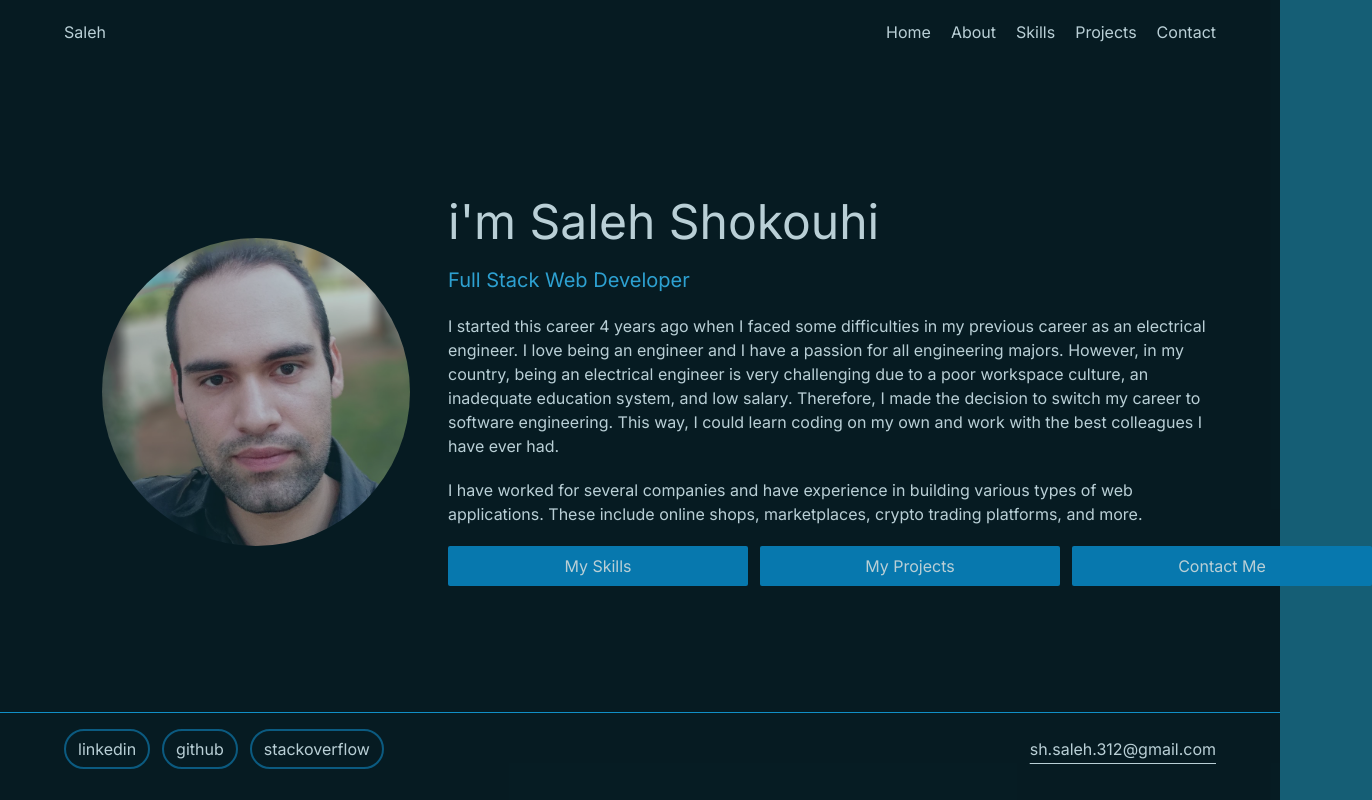
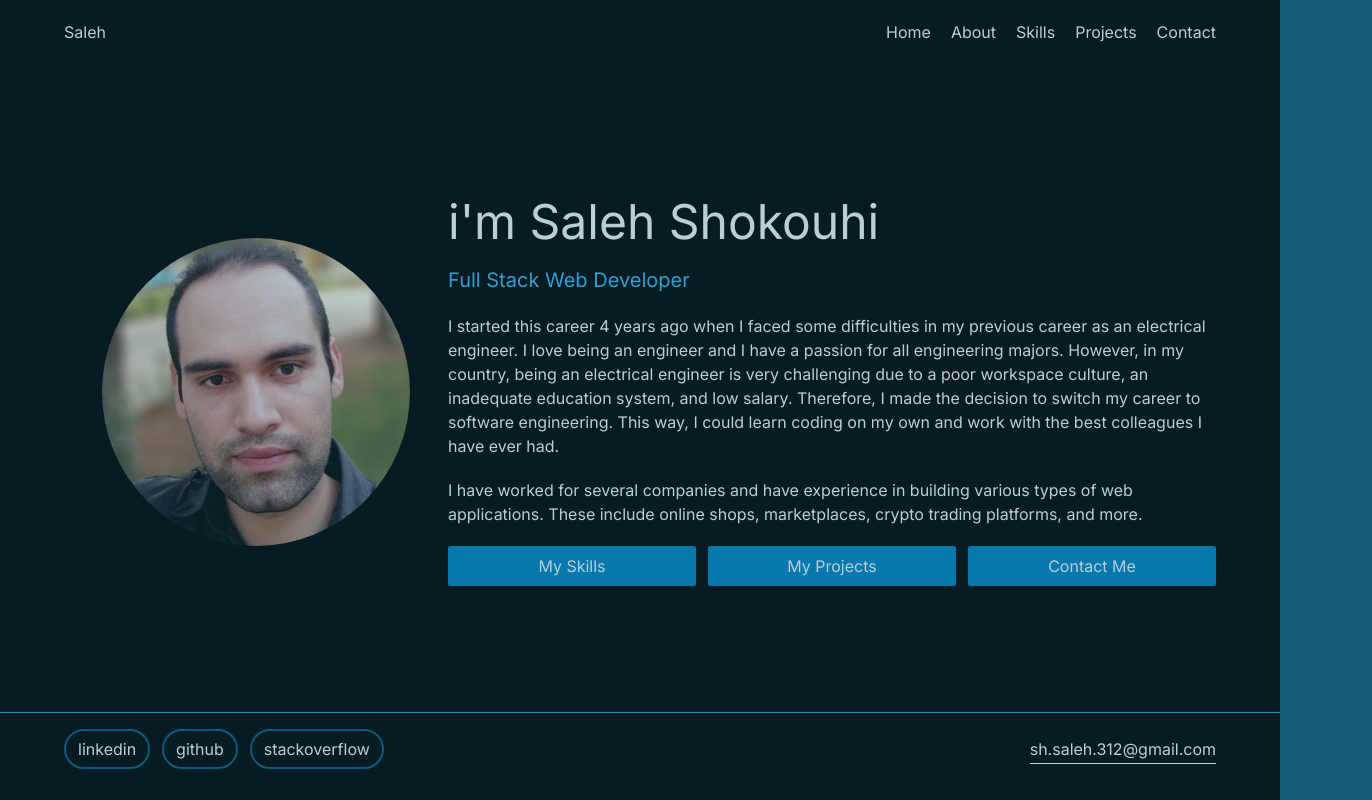
Before and after one commit to shsaleh/ssh-portfolio, a Next.js app: page /about in a window 1280 px wide. Shown: the whole page, 1372 px wide, since content can reach past the window. Built offline with nearby package versions, Linux system fonts and the light colour scheme.

Commit message:
fix about page style

```diff
--- a/app/about/page.tsx
+++ b/app/about/page.tsx
@@ -11,10 +11,10 @@ export default function about() {
                 <h2 className="md:text-xl text-sky-400">Full Stack Web Developer</h2>
                 <p>I started this career 4 years ago when I faced some difficulties in my previous career as an electrical engineer. I love being an engineer and I have a passion for all engineering majors. However, in my country, being an electrical engineer is very challenging due to a poor workspace culture, an inadequate education system, and low salary. Therefore, I made the decision to switch my career to software engineering. This way, I could learn coding on my own and work with the best colleagues I have ever had.</p>
                 <p>I have worked for several companies and have experience in building various types of web applications. These include online shops, marketplaces, crypto trading platforms, and more.</p>
-                <div className="flex flex-col md:flex-row gap-3 md:mt-10">
-                    <Link href="/skills"><Btn className="w-[300px]">My Skills</Btn></Link>
-                    <Link href="/projects"><Btn className="w-[300px]">My Projects</Btn></Link>
-                    <Link href="/contact"><Btn className="w-[300px]">Contact Me</Btn></Link>
+                <div className="flex flex-col w-full items-center lg:flex-row gap-3 lg:mt-10">
+                    <Link className="w-full" href="/skills"><Btn className="w-full">My Skills</Btn></Link>
+                    <Link className="w-full" href="/projects"><Btn className="w-full">My Projects</Btn></Link>
+                    <Link className="w-full" href="/contact"><Btn className="w-full">Contact Me</Btn></Link>
                 </div>
             </section>
             <section className="md:w-1/3 md:flex-row flex-col flex justify-center items-center">
```
